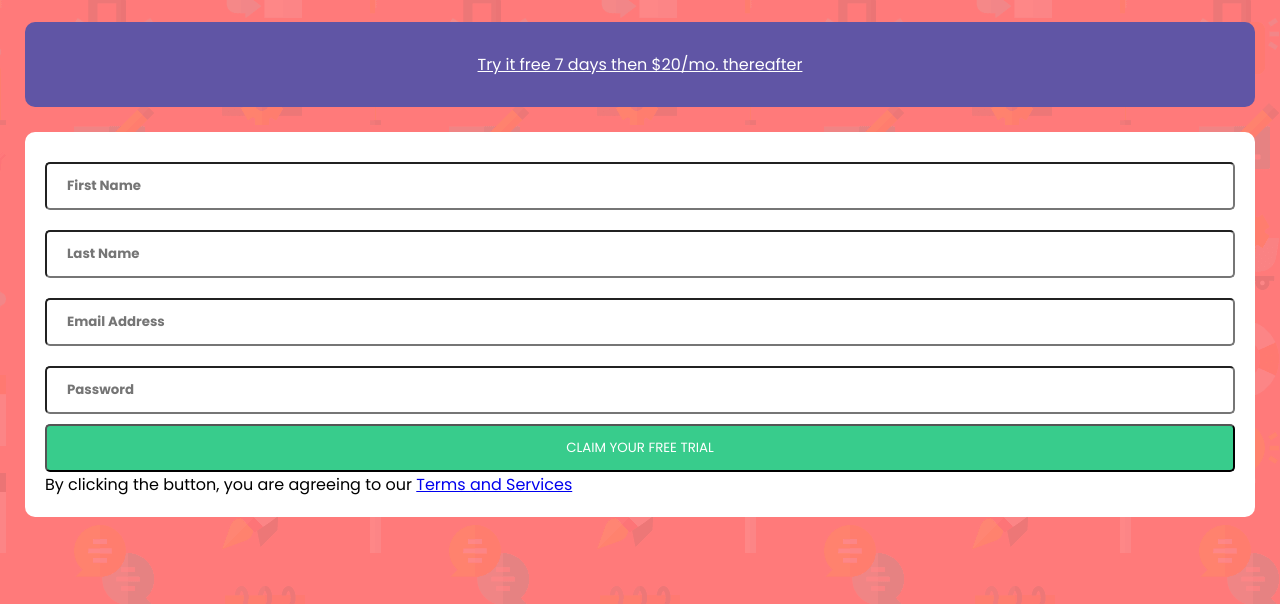
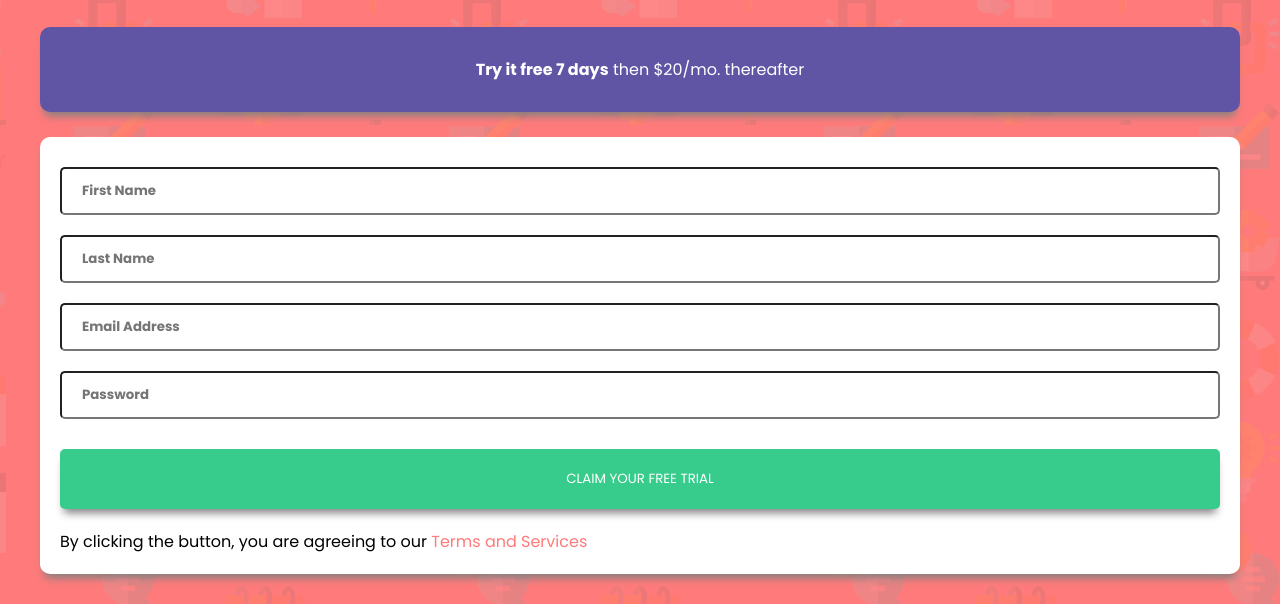
Before and after one commit to thudak734/frontendmentor-signup-form, a plain HTML site: page index.html in a window 1280 px wide. Shown: the part 196-800 px from the top of the page. Drawn offline with Linux system fonts and the light colour scheme.

Commit message:
reviewed

```diff
--- a/index.html
+++ b/index.html
@@ -25,30 +25,27 @@
         but understanding how developers think is invaluable.
       </p>
     </section>
+
+    <section class="form-container">
       <a class="purple-button" href="#">
-      Try it free 7 days then $20/mo. thereafter
+        <span>Try it free 7 days</span> then $20/mo. thereafter
       </a>
-    <section class="form-container">
-      <label for="first-name"></label>
+      <form action="">
         <input type="text" name="first-name" id="first-name" placeholder="First Name" />
 
-      <label for="last-name"></label>
         <input type="text" name="last-name" id="last-name" placeholder="Last Name" />
 
-      <label for="gc-email"></label>
         <input type="email" name="gc-email" id="gc-email" placeholder="Email Address" />
-      <label for="pass"></label>
+
         <input type="password" name="pass" id="pass" placeholder="Password" />
+
         <button>CLAIM YOUR FREE TRIAL</button>
+        <p class="terms">By clicking the button, you are agreeing to our <a href="#">Terms and Services</a></p>
+      </form>
 
-      <p>By clicking the button, you are agreeing to our <a href="#">Terms and Services</a></p>
     </section>
   </main>
 
-
-  <footer>
-
-  </footer>
 </body>
 
 </html>
--- a/style.css
+++ b/style.css
@@ -8,7 +8,9 @@ body {
   background-image: url("images/bg-intro-mobile.png");
   background-color: hsl(0, 100%, 74%);
   font-family: "Poppins", sans-serif;
-  margin: 0 25px;
+  padding: 40px;
+  box-sizing: border-box;
+  height: 100vh;
 }
 
 .text-container {
@@ -17,7 +19,7 @@ body {
   align-items: center;
   text-align: center;
   color: white;
-  margin: 60px 0px;
+  margin: 30px 0px;
 }
 
 .text-container h1 {
@@ -33,18 +35,27 @@ body {
   border-radius: 10px;
   color: white;
   background-color: hsl(248, 32%, 49%);
+  box-shadow: 0 8px 8px -4px gray;
 }
 
-.form-container {
+.form-container form {
   display: flex;
   flex-direction: column;
-  /* align-items: center; */
   background-color: white;
   padding: 20px;
   border-radius: 10px;
+  box-shadow: 0 8px 8px -4px gray;
 }
 
-input {
+.purple-button {
+  text-decoration: none;
+}
+
+.purple-button span {
+  font-weight: bolder;
+}
+
+.form-container form input {
   display: block;
   font-weight: bold;
   padding: 12px 20px;
@@ -53,10 +64,40 @@ input {
   font-family: "Poppins", sans-serif;
 }
 
-button {
+.form-container button {
   font-family: "Poppins", sans-serif;
   background-color: hsl(154, 59%, 51%);
-  padding: 12px 20px;
+  padding: 20px 20px;
+  margin: 20px 0;
   border-radius: 5px;
   color: white;
+  border: 0;
+  box-shadow: 0 8px 8px -4px gray;
+  cursor: pointer;
 }
+
+.form-container button:hover {
+  background-color: hsl(154, 46%, 70%);
+}
+
+.terms a {
+  color: hsl(0, 100%, 74%);
+  text-decoration: none;
+}
+
+@media only screen and (min-width: 1440px) {
+  main {
+    background-image: url("images/bg-intro-desktop.png");
+    height: 100vh;
+    display: flex;
+    align-items: center;
+  }
+
+  main section {
+    flex: 1;
+  }
+
+  .text-container {
+    text-align: left;
+  }
+}
```
Lines whose indentation alone changed are shown as unchanged.
